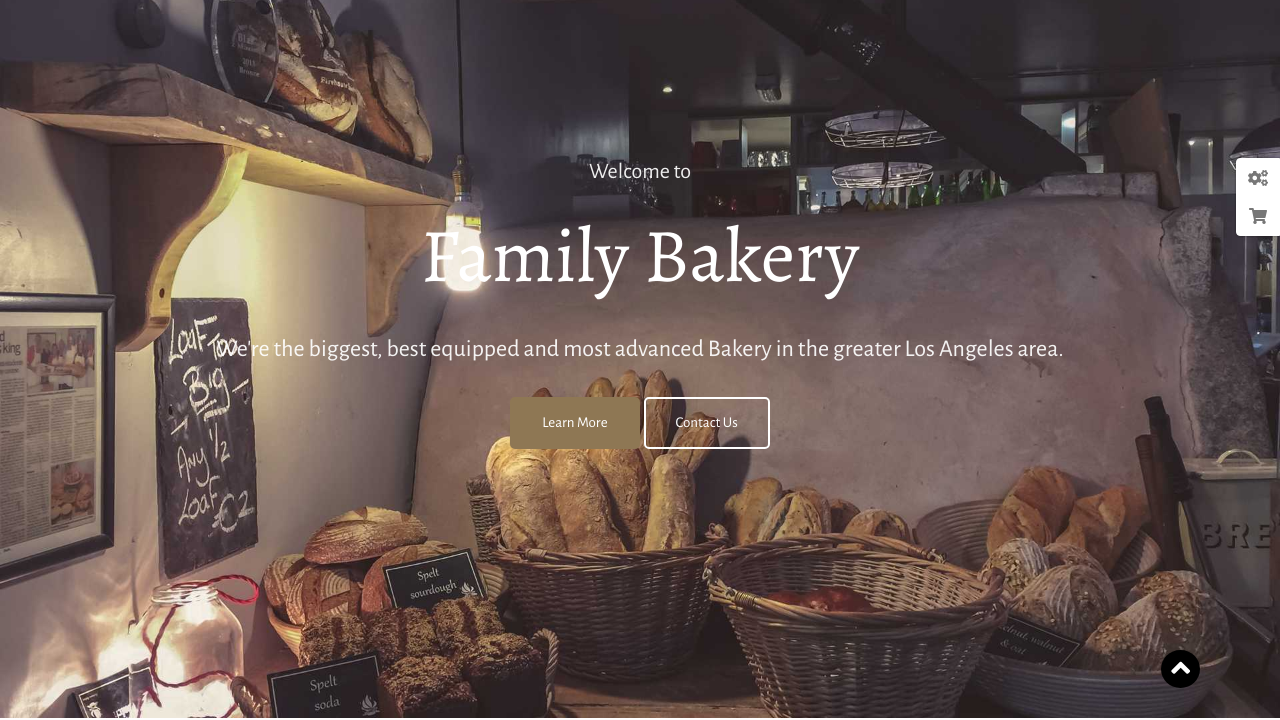
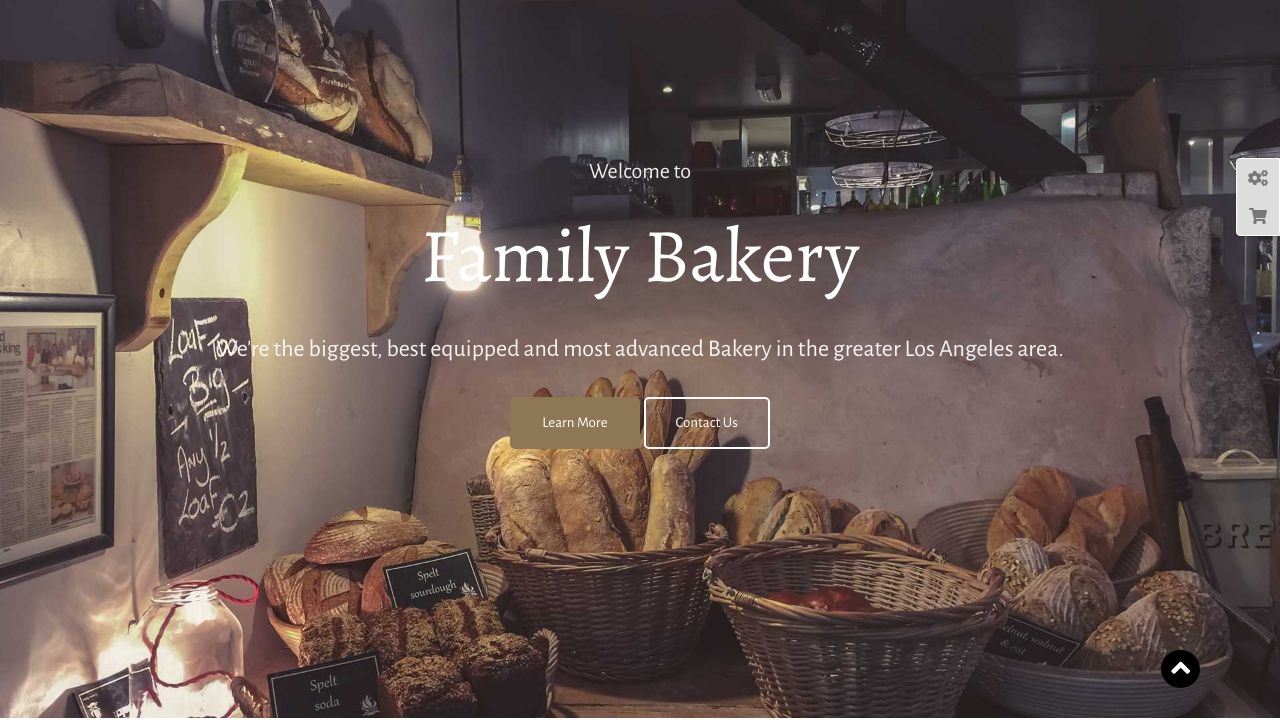
Before and after one commit to DevelopersTeam-egy/first-project, a plain HTML site: page index.html in a window 1280 px wide. Shown: the part 82-802 px from the top of the page. Drawn offline with nearby package versions, Linux system fonts and the light colour scheme.

Commit message:
change caption box style

```diff
--- a/css/style.css
+++ b/css/style.css
@@ -27,7 +27,7 @@ p , span{
 .option-box{
     position: fixed;
     z-index: 11111;
-    background-color: #fff;
+    background-color: #DDD;
     top: 30%;
     right: 0;
     text-align: center;
```
